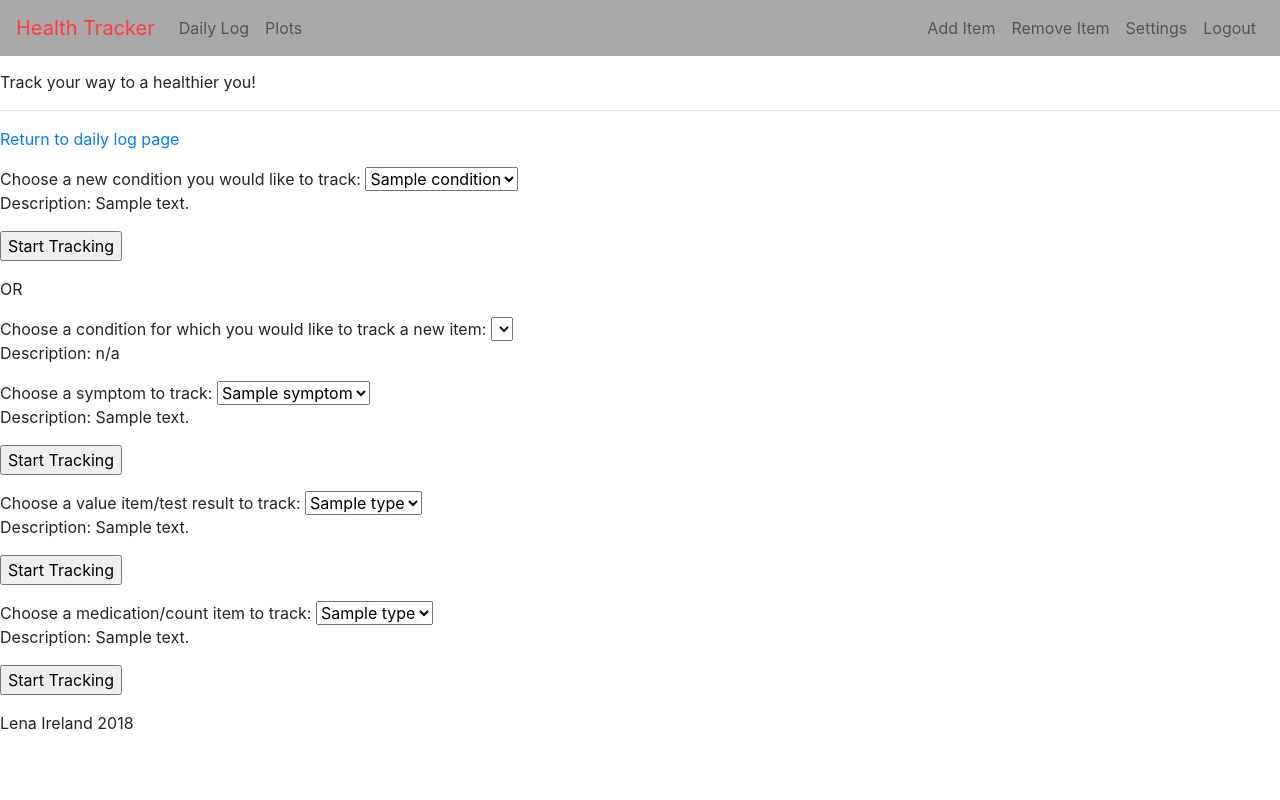
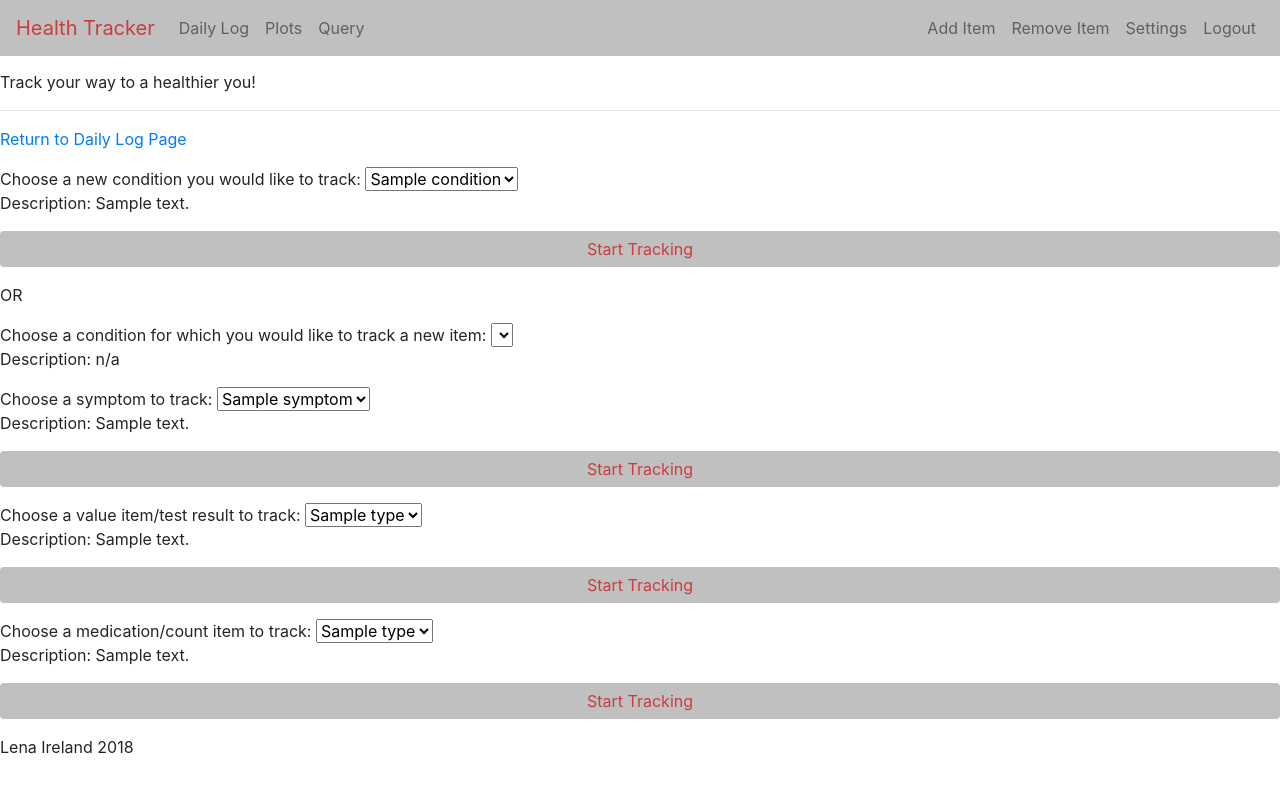
Before and after one commit to lenaireland/healthapp, a Flask app: page /add-tracking in a window 1280 px wide. Run offline with Flask 2, Linux system fonts and the light colour scheme; the visitor is signed in with stand-in values (Sample User, id 1); tables that the repository leaves empty hold one stand-in row (values such as "Sample post"); lists and menus that the app fills with data are empty; some libraries are stand-ins or nearby versions.

Commit message:
Fixed daylight savings bug, still working on styling

```diff
--- a/static/css/styles.css
+++ b/static/css/styles.css
@@ -1,32 +1,35 @@
 .navbar-light {
-    background-color: #A9A9A9;
+    background-color: #C0C0C0;
 }
 
 .navbar-light .navbar-brand {
-    color: #FF3B3F;
+    color: #CC3B3F;
+}
+
+.btn:focus,.btn:active {
+   outline: none;
+   box-shadow: none;
 }
 
 .btn-primary {
-    background: #A9A9A9;
-    color: #FF3B3F;
+    background: #C0C0C0;
+    color: #CC3B3F;
     border: none;
-/*    outline: 0;
-    box-shadow: none;*/
 }
 
 .btn-primary:hover {
-    background: #808080;
-    color: #FF3B3F;
+    background: #A9A9A9;
+    color: #CC3B3F;
 }
 
 .btn-secondary{
-    background: #FF3B3F;
+    background: #CC3B3F;
     color: white;
     border: none;
 }
 
 .btn-secondary:hover {
-    background: #cc2f32;
+    background: #A32F32;
     color: white;
 }
 
@@ -45,6 +48,19 @@
 
 #side-nav {
     border-left: 1px solid #808080;
+}
+
+input, textarea {
+  display:block;
+  width:100%;
+  height:100%;
+  padding:5px 10px;
+  background:none;
+  background-image:none;
+  border:1px solid $gray-light;
+  color:$white;
+  border-radius:0;
+  transition:border-color .25s ease, box-shadow .25s ease;
 }
 
 
--- a/static/js/plot.js
+++ b/static/js/plot.js
@@ -197,7 +197,7 @@ function makePlots() {
       let xMax = d3.timeDay(now);
       let yNum = sympDataNest.length;
 
-      let numDays = (xMax - dateMin)/1000/3600/24;
+      let numDays = parseInt((xMax - dateMin)/1000/3600/24);
 
       let xScale = d3.scaleLinear()
                      .domain([dateMin, xMax])
@@ -273,7 +273,7 @@ function makePlots() {
       let xMax = d3.timeDay(now);
       let yNum = countDataNest.length;
 
-      let numDays = (xMax - dateMin)/1000/3600/24;
+      let numDays = parseInt((xMax - dateMin)/1000/3600/24);
 
       let xScale = d3.scaleLinear()
                      .domain([dateMin, xMax])
--- a/templates/add_tracking.html
+++ b/templates/add_tracking.html
@@ -4,7 +4,7 @@
 
 {% block content %}
 
-<a href="/user/{{session['userid']}}">Return to daily log page</a>
+<a href="/user/{{session['userid']}}">Return to Daily Log Page</a>
 
 <p><form id="new_condition_form">
   Choose a new condition you would like to track:
@@ -17,7 +17,7 @@
   </select>
   <p>Description:
   <span id="new_condition_desc"></span></p>
-  <input type="submit" id="new_condition_submit" value="Start Tracking">
+  <input type="submit" id="new_condition_submit" value="Start Tracking" class="btn btn-primary">
 </form></p>
 
 OR
@@ -46,7 +46,7 @@ OR
   </select>
   <p>Description:
   <span id="symptom_desc"></span></p>
-  <input type="submit" id="user_symptom_submit" value="Start Tracking">
+  <input type="submit" id="user_symptom_submit" value="Start Tracking" class="btn btn-primary">
 </form></p>
 
 <p><form id="user_value_form">
@@ -60,7 +60,7 @@ OR
   </select>
   <p>Description:
   <span id="value_desc"></span></p>
-  <input type="submit" id="user_value_submit" value="Start Tracking">
+  <input type="submit" id="user_value_submit" value="Start Tracking" class="btn btn-primary">
 </form></p>
 
 <p><form id="user_count_form">
@@ -74,7 +74,7 @@ OR
   </select>
   <p>Description:
   <span id="count_desc"></span></p>
-  <input type="submit" id="user_count_submit" value="Start Tracking">
+  <input type="submit" id="user_count_submit" value="Start Tracking" class="btn btn-primary">
 </form></p>
 
 <script src="/static/js/add-condition-tracking.js"></script>
--- a/templates/base.html
+++ b/templates/base.html
@@ -25,6 +25,9 @@
             </li>
             <li class="nav-item">
               <a class="nav-link" href="/plot">Plots</a>
+            </li>
+            <li class="nav-item">
+              <a class="nav-link" href="/query">Query</a>
             </li>
           </ul>
           <ul class="navbar-nav mr-0">
--- a/templates/plot.html
+++ b/templates/plot.html
@@ -7,6 +7,7 @@
 <!-- <link href="/static/css/plots.css" rel=stylesheet"> -->
 <script src="https://d3js.org/d3.v4.min.js"></script>
 
+<a href="/user/{{session['userid']}}">Return to Daily Log Page</a>
 
 <h2>Longitudinal Time Series</h2>
 
--- a/templates/query.html
+++ b/templates/query.html
@@ -4,7 +4,7 @@
 
 {% block content %}
 
-<a href="/user/{{session['userid']}}">Return to daily log page</a>
+<a href="/user/{{session['userid']}}">Return to Daily Log Page</a>
 
 <p><form id="user_symptom_query_form">
   Choose a symptom to query on:
--- a/templates/settings_form.html
+++ b/templates/settings_form.html
@@ -5,8 +5,7 @@
 
 {% block content %}
 
-  <a href="/user/{{session['userid']}}">Return to User Page</a><br>
-  <a href="/logout">Logout</a>
+  <a href="/user/{{session['userid']}}">Return to Daily Log Page</a><br>
 
   <h2>Update your settings</h2>
 
--- a/templates/stop_tracking.html
+++ b/templates/stop_tracking.html
@@ -4,7 +4,7 @@
 
 {% block content %}
 
-<a href="/user/{{session['userid']}}">Return to daily log page</a>
+<a href="/user/{{session['userid']}}">Return to Daily Log Page</a>
 
 <p><br><form id="user_condition_stop_form">
   Choose a condition to stop tracking:
```
Also changed, not shown: templates/login_form.html (+17 -5 lines), templates/usermainpage.html (+5 -5 lines).
